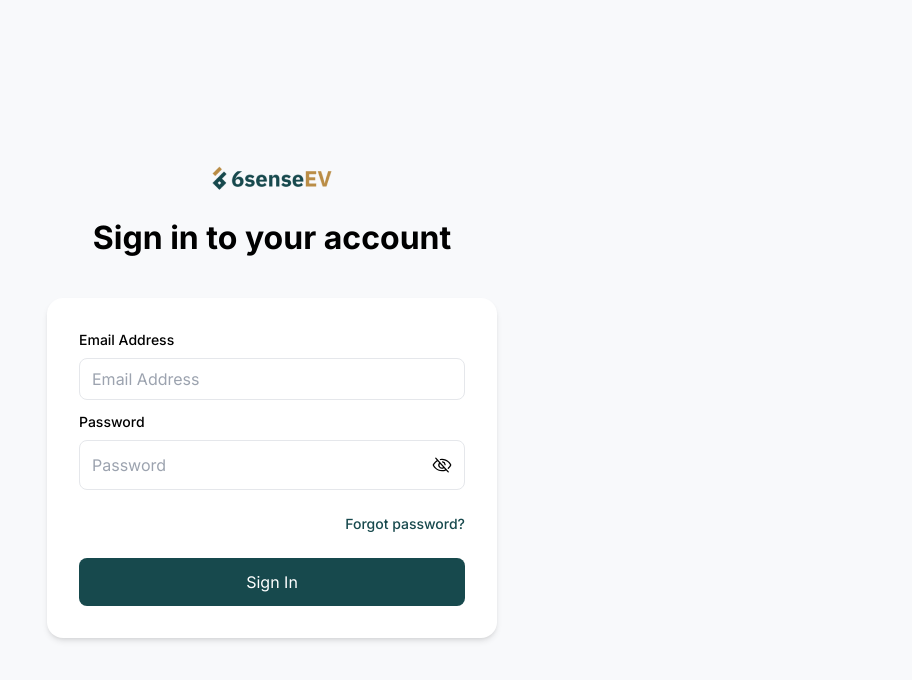
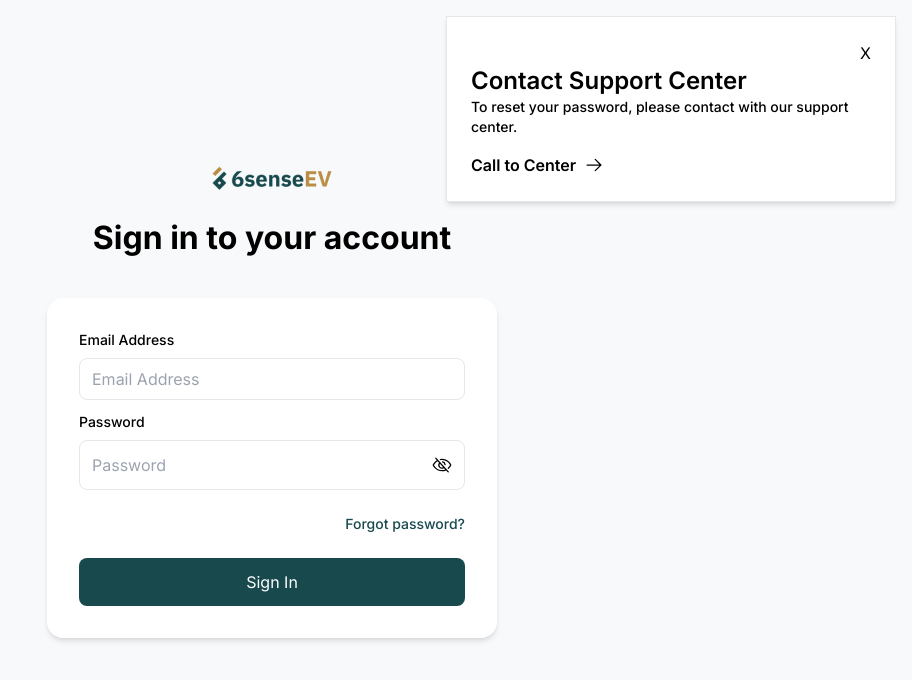
Before and after one commit to siamcse/form-design, a Next.js app: page /login in a window 1280 px wide. Both pictures are taken after a click on the element "Forgot password?". Shown: the top 680 px of the page, without its empty margins (368-1280 px from the left). Built offline with nearby package versions, Linux system fonts and the light colour scheme.

Commit message:
Forgot password modal added

```diff
--- a/app/login/page.jsx
+++ b/app/login/page.jsx
@@ -1,12 +1,16 @@
 'use client'
 import React, { useState } from 'react';
 import Image from 'next/image'
-import { axios } from 'axios';
+import axios from 'axios';
 import { SpinnerGap } from "@phosphor-icons/react";
+import toast, { Toaster } from 'react-hot-toast';
+import Modal from '@/components/Modal';
 
 const LoginPage = () => {
-    const [show, setShow] = useState(false);
+    const [showPassword, setShowPassword] = useState(false);
     const [loading, setLoading] = useState(false);
+    const [showModal, setShowModal] = useState(false);
+
 
     const handleSubmit = (e) => {
         e.preventDefault();
@@ -26,23 +30,25 @@ const LoginPage = () => {
         const authPassword = "ff427eeb-f60a-46c0-995e-7f1daa355eb8";
         const base64Credentials = btoa(authUsername + ":" + authPassword);
 
-        fetch('http://192.168.0.186:3004/auth/signin', {
-            method: 'POST',
+        axios.post('http://192.168.0.186:3004/auth/signin', authInfo, {
             headers: {
-                'Authorization': `Basic ${base64Credentials}`,
-                'content-type': 'application/json'
-            },
-            body: JSON.stringify(authInfo)
+                Authorization: `Basic ${base64Credentials}`,
+            }
         })
-            .then(res => res.json())
-            .then((data) => {
-                console.log(data);
+            .then((res) => {
+                console.log(res.data);
                 setLoading(false);
             })
-            .catch(e => console.log(e))
+            .catch(e => {
+                toast.error(e.response.data.message);
+                setLoading(false);
+            })
     }
 
-    console.log(loading);
+    const handleForgotPassword = () => {
+        setShowModal(true);
+
+    }
     return (
         <section className='bg-[#f8f9fb] h-screen flex justify-center items-center'>
             <div>
@@ -64,10 +70,10 @@ const LoginPage = () => {
                     <div className=''>
                         <label className='pb-2 text-sm font-medium block'>Password</label>
                         <div className='flex justify-between items-center w-full border px-3 py-2 rounded-lg'>
-                            <input name='password' className=' focus:outline-none' type={`${show ? 'text' : 'password'}`} placeholder="Password" />
-                            <div onClick={() => setShow(!show)}>
+                            <input name='password' className=' focus:outline-none' type={`${showPassword ? 'text' : 'password'}`} placeholder="Password" />
+                            <div onClick={() => setShowPassword(!showPassword)}>
                                 {
-                                    show ? <>
+                                    showPassword ? <>
                                         <svg xmlns="http://www.w3.org/2000/svg" width="20" height="32" fill="#000000" viewBox="0 0 256 256"><path d="M247.31,124.76c-.35-.79-8.82-19.58-27.65-38.41C194.57,61.26,162.88,48,128,48S61.43,61.26,36.34,86.35C17.51,105.18,9,124,8.69,124.76a8,8,0,0,0,0,6.5c.35.79,8.82,19.57,27.65,38.4C61.43,194.74,93.12,208,128,208s66.57-13.26,91.66-38.34c18.83-18.83,27.3-37.61,27.65-38.4A8,8,0,0,0,247.31,124.76ZM128,192c-30.78,0-57.67-11.19-79.93-33.25A133.47,133.47,0,0,1,25,128,133.33,133.33,0,0,1,48.07,97.25C70.33,75.19,97.22,64,128,64s57.67,11.19,79.93,33.25A133.46,133.46,0,0,1,231.05,128C223.84,141.46,192.43,192,128,192Zm0-112a48,48,0,1,0,48,48A48.05,48.05,0,0,0,128,80Zm0,80a32,32,0,1,1,32-32A32,32,0,0,1,128,160Z"></path></svg>
                                     </> :
                                         <>
@@ -77,15 +83,20 @@ const LoginPage = () => {
                             </div>
                         </div>
                     </div>
-                    <p className='text-sm text-[#17494d] font-medium mt-6 text-right cursor-pointer'>Forgot password?</p>
+                    <p className='flex justify-end items-end text-sm text-[#17494d] font-medium mt-6 cursor-pointer' onClick={handleForgotPassword}>Forgot password?</p>
                     <button type='submit' className='w-full mt-6 py-3 flex items-center justify-center gap-2 bg-[#17494d] text-white rounded-lg '>
                         Sign In
                         {
-                            loading ? <SpinnerGap className='inline-block animate-spin rounded-full  motion-reduce:animate-[spin_1.5s_linear_infinite]' size={20} color="white" />: null
+                            loading ? <SpinnerGap className='inline-block animate-spin rounded-full  motion-reduce:animate-[spin_1.5s_linear_infinite]' size={20} color="white" /> : null
                         }
                     </button>
                 </form>
             </div>
+            <Modal
+                showModal={showModal}
+                setShowModal={setShowModal}
+            />
+            <Toaster position="top-right" />
         </section>
     );
 };
--- /dev/null
+++ b/components/Modal.jsx
@@ -0,0 +1,18 @@
+import React from 'react';
+import { ArrowRight } from "@phosphor-icons/react";
+
+const Modal = ({ showModal, setShowModal }) => {
+    return (
+        showModal ?
+            <div className='md:w-[450px] m-4 p-6 border bg-[#ffffff] shadow-md fixed z-10 overflow-y-auto top-0 right-0'>
+                <p className='flex justify-end'><button onClick={()=>setShowModal(!showModal)}>X</button></p>
+                <h1 className='text-xl md:text-2xl font-semibold'>Contact Support Center</h1>
+                <p className='text-sm font-medium'>To reset your password, please contact with our support center.</p>
+                <button className='pt-4 flex items-center font-semibold gap-2'>Call to Center <ArrowRight size={20} /></button>
+            </div>
+            :
+            null
+    );
+};
+
+export default Modal;
```
